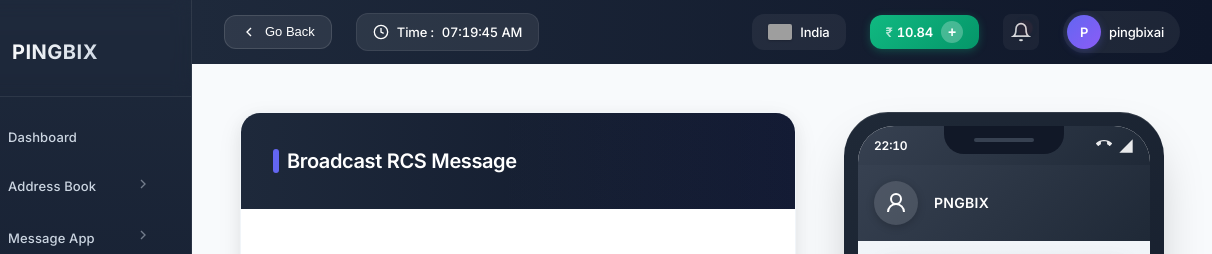
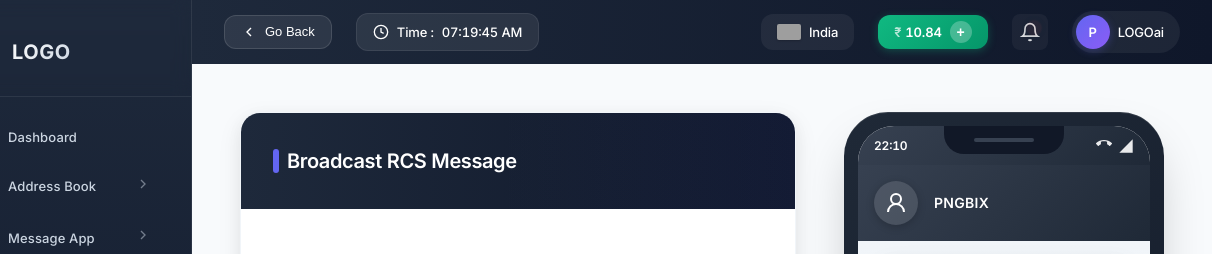
Before and after one commit to sukhe3608/Website, a plain HTML site: page index.html in a window 1280 px wide. Shown: the top 254 px of the page, 68-1280 px from the left. Drawn offline with Linux system fonts and the light colour scheme; grey boxes are pictures that could not be loaded.

Commit message:
Change title and logo text from PINGBIX to LOGO

```diff
--- a/index.html
+++ b/index.html
@@ -3,7 +3,7 @@
 <head>
     <meta charset="UTF-8">
     <meta name="viewport" content="width=device-width, initial-scale=1.0">
-    <title>PINGBIX - RCS Messaging Platform</title>
+    <title>LOGO - RCS Messaging Platform</title>
     <link rel="stylesheet" href="assets/css/styles.css">
     <link href="https://fonts.googleapis.com/css2?family=Inter:wght@300;400;500;600;700&display=swap" rel="stylesheet">
 </head>
@@ -20,7 +20,7 @@
                             <circle cx="18" cy="12" r="2.5" fill="#a78bfa"/>
                         </svg>
                     </span>
-                    <span class="logo-text">PINGBIX</span>
+                    <span class="logo-text">LOGO</span>
                 </div>
             </div>
 
@@ -243,7 +243,7 @@
                     </button>
                     <div class="user-profile">
                         <div class="avatar">P</div>
-                        <span class="username">pingbixai</span>
+                        <span class="username">LOGOai</span>
                     </div>
                 </div>
             </header>
```
